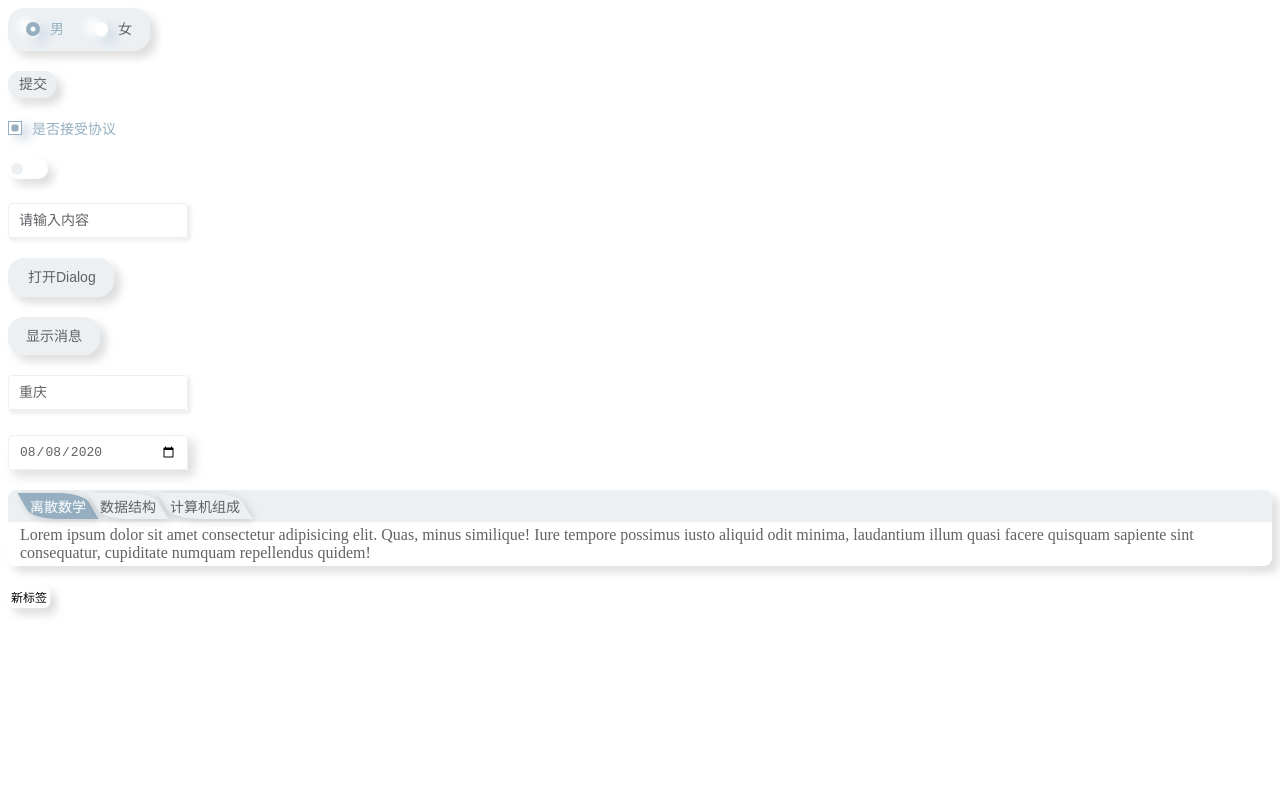
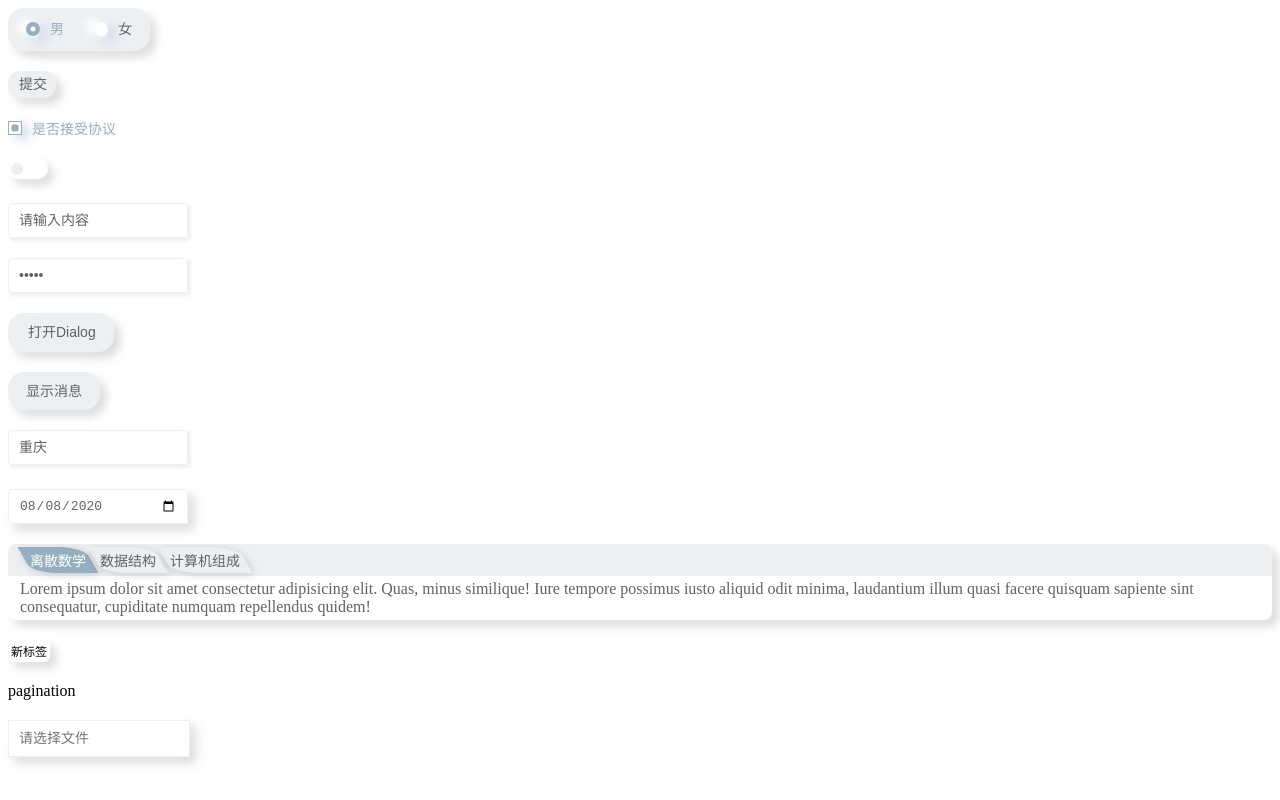
Before and after one commit to alfalfaw/parrot-ui, a Vue app: page / in a window 1280 px wide. Built offline with nearby package versions, Linux system fonts and the light colour scheme; a small style sheet from the web is missing.

Commit message:
add file upload

```diff
--- a/public/index.html
+++ b/public/index.html
@@ -5,7 +5,7 @@
     <meta http-equiv="X-UA-Compatible" content="IE=edge" />
     <meta name="viewport" content="width=device-width,initial-scale=1.0" />
     <link rel="icon" href="<%= BASE_URL %>favicon.ico" />
-    <link rel="stylesheet" href="//at.alicdn.com/t/font_1965374_8fv7pogt8sf.css" />
+    <link rel="stylesheet" href="//at.alicdn.com/t/font_1965374_ofjsnpihre.css" />
     <title><%= htmlWebpackPlugin.options.title %></title>
   </head>
   <body>
--- a/src/App.vue
+++ b/src/App.vue
@@ -12,6 +12,8 @@
     <pt-switch v-model="switch1" checked-value="accepted" unchecked-value="not_accepted"></pt-switch>
     <div class="divider"></div>
     <pt-input showPassword clearable v-model="inputVal" type="text"></pt-input>
+    <div class="divider"></div>
+    <pt-input showPassword clearable v-model="inputVal" type="password"></pt-input>
     <div class="divider"></div>
     <pt-button round @click="toggleDialog" icon="icon-pinglun">{{ visible ? '关闭Dialog' : '打开Dialog' }}</pt-button>
     <pt-dialog :visible.sync="visible" @opened="dialogOpened" @closed="dialogClosed">
@@ -38,6 +40,10 @@
     </pt-tabs>
     <div class="divider"></div>
     <pt-tag :color="tagColor" @close="tagClose" closeable>新标签</pt-tag>
+    <div class="divider"></div>
+    <pt-pagination></pt-pagination>
+    <div class="divider"></div>
+    <pt-upload clearable placeholder="请选择文件"></pt-upload>
   </div>
 </template>
 
--- /dev/null
+++ b/src/components/pagination.vue
@@ -0,0 +1,16 @@
+<template>
+  <div class="pt-pagination">
+    pagination
+  </div>
+</template>
+
+<script>
+export default {
+  name: 'PtPagination'
+}
+</script>
+
+<style lang="scss" scoped>
+.pt-pagination {
+}
+</style>
--- a/src/components/select.vue
+++ b/src/components/select.vue
@@ -18,7 +18,14 @@
     </div>
     <div class="pt-select__option" :class="{ opened: opened }">
       <ul>
-        <li v-for="(option, index) in options" :key="index" @click="$emit('input', option.value)">{{ option.label }}</li>
+        <li
+          :class="{ selected: option.value === value }"
+          v-for="(option, index) in options"
+          :key="index"
+          @click="$emit('input', option.value)"
+        >
+          {{ option.label }}
+        </li>
       </ul>
     </div>
   </div>
@@ -151,8 +158,8 @@ export default {
     }
   }
   .pt-select__option {
-    border: 1px solid #ecf0f3;
     border-top: 0;
+    border-left: 1px solid #ecf0f3;
     max-height: 0;
     overflow: hidden;
     transition: 0.4s;
@@ -168,6 +175,9 @@ export default {
         padding: 8px 5px;
         transition: 0.65s;
         font-size: 14px;
+        &.selected {
+          background: #ecf0f3;
+        }
         &:hover {
           background: #ecf0f3;
         }
--- /dev/null
+++ b/src/components/upload.vue
@@ -0,0 +1,162 @@
+<template>
+  <div class="pt-upload">
+    <div class="pt-upload__input">
+      <input
+        class="pt-upload__inner"
+        readonly
+        :class="{ 'is-disabled': disabled }"
+        :placeholder="placeholder"
+        :value="model"
+        type="text"
+        :disabled="disabled"
+      />
+      <input class="pt-upload__original" type="file" @change="fileUpload" ref="fileInput" />
+    </div>
+    <span class="pt-upload__suffix" v-if="showSuffix">
+      <i v-if="model && clearable" class="iconfont icon-close" @click="clear"></i>
+      <i v-else class="iconfont icon-03" @click="chooseFile"></i>
+    </span>
+  </div>
+</template>
+
+<script>
+export default {
+  name: 'PtUpload',
+  props: {
+    showSuffix: {
+      type: Boolean,
+      default: true
+    },
+    action: {
+      type: String,
+      default: 'http://localhost:5000/upload'
+    },
+
+    clearable: {
+      type: Boolean,
+      default: false
+    },
+    disabled: {
+      type: Boolean,
+      default: false
+    },
+    placeholder: {
+      type: String,
+      default: ''
+    }
+  },
+  data() {
+    return {
+      model: ''
+    }
+  },
+  methods: {
+    fileUpload(e) {
+      const formData = new FormData()
+      formData.append('file', e.target.files[0])
+      fetch(this.action, {
+        method: 'POST',
+        body: formData
+      })
+        .then(response => response.json)
+        .then(result => {
+          // console.log(e.target.files[0])
+          this.model = e.target.files[0].name
+          console.log('Success', result)
+        })
+        .catch(error => {
+          console.error('Error:', error)
+        })
+    },
+    clear() {
+      this.$refs.fileInput.value = null
+      this.model = ''
+    },
+    chooseFile() {
+      this.$refs.fileInput.dispatchEvent(new MouseEvent('click'))
+    }
+  }
+}
+</script>
+
+<style lang="scss" scoped>
+.pt-upload {
+  font-size: 14px;
+  display: inline-block;
+  position: relative;
+  border: 1px solid #ecf0f3;
+  width: 180px;
+
+  box-shadow: -6px -6px 14px rgba(255, 255, 255, 0.7), -6px -6px 10px rgba(255, 255, 255, 0.5), 6px 6px 8px rgba(255, 255, 255, 0.075),
+    6px 6px 10px rgba(0, 0, 0, 0.15);
+  transition: 0.65s;
+  &:hover {
+    box-shadow: -2px -2px 6px rgba(255, 255, 255, 0.6), -2px -2px 4px rgba(255, 255, 255, 0.4), 2px 2px 2px rgba(255, 255, 255, 0.05),
+      2px 2px 4px rgba(0, 0, 0, 0.1);
+  }
+  &.is-value {
+    box-shadow: -2px -2px 6px rgba(255, 255, 255, 0.6), -2px -2px 4px rgba(255, 255, 255, 0.4), 2px 2px 2px rgba(255, 255, 255, 0.05),
+      2px 2px 4px rgba(0, 0, 0, 0.1);
+  }
+  .pt-upload__input {
+    position: relative;
+
+    .pt-upload__original {
+      opacity: 0;
+      position: absolute;
+      left: 0;
+      width: 100%;
+      top: 0;
+      bottom: 0;
+    }
+    .pt-upload__inner {
+      cursor: pointer;
+      -webkit-appearance: none;
+      border-radius: 4px;
+
+      border: none;
+      box-sizing: border-box;
+      color: #606266;
+      font-size: inherit;
+      height: 35px;
+      line-height: 35px;
+      outline: none;
+      padding: 0 10px;
+      padding-right: 25px;
+      width: 100%;
+
+      overflow: hidden;
+      text-overflow: ellipsis;
+      white-space: nowrap;
+
+      &:focus {
+        outline: none;
+        border-color: #95afc0;
+      }
+
+      &.is-disabled {
+        background: #ecf0f3;
+        color: #c0c4cc;
+        cursor: not-allowed;
+      }
+    }
+  }
+  .pt-upload__suffix {
+    position: absolute;
+    height: 100%;
+    right: 10px;
+    top: 0;
+    line-height: 35px;
+    transition: 0.65s;
+    i {
+      color: #c0c4cc;
+      font-size: 14px;
+      cursor: pointer;
+      transition: color 0.2s cubic-bezier(0.645, 0.045, 0.355, 1);
+      &:hover {
+        color: #95afc0;
+      }
+    }
+  }
+}
+</style>
--- a/src/main.js
+++ b/src/main.js
@@ -13,6 +13,9 @@ import PtDatePicker from './components/datePicker'
 import PtTabPane from './components/pane'
 import PtTabs from './components/tabs'
 import PtTag from './components/tag'
+import PtPagination from './components/pagination'
+import PtUpload from './components/upload'
+
 Vue.prototype.$message = PtMessage.install
 
 Vue.config.productionTip = false
@@ -29,6 +32,8 @@ Vue.component(PtDatePicker.name, PtDatePicker)
 Vue.component(PtTabPane.name, PtTabPane)
 Vue.component(PtTabs.name, PtTabs)
 Vue.component(PtTag.name, PtTag)
+Vue.component(PtPagination.name, PtPagination)
+Vue.component(PtUpload.name, PtUpload)
 
 new Vue({
   render: h => h(App)
```
